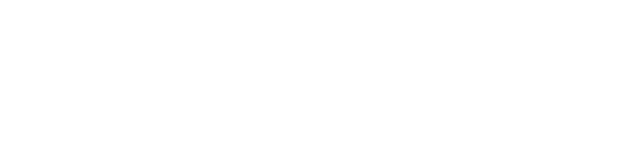
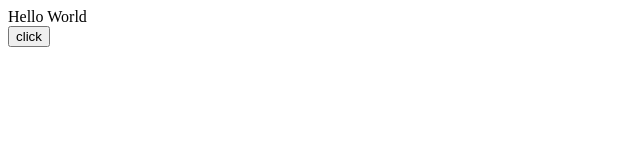
Before and after one commit to Harishangaran/demo-repo, a plain HTML site: page index.html in a window 1280 px wide. Shown: the whole page, without its empty margins (0-640 px from the left). Drawn offline with Linux system fonts and the light colour scheme.

Commit message:
new feature update

```diff
--- a/index.html
+++ b/index.html
@@ -7,6 +7,7 @@
     <title>Document</title>
 </head>
 <body>
-
+    <div>Hello World</div>
+    <div><button>click</button></div>
 </body>
 </html>
```
Also changed, not shown: 1 other file.
